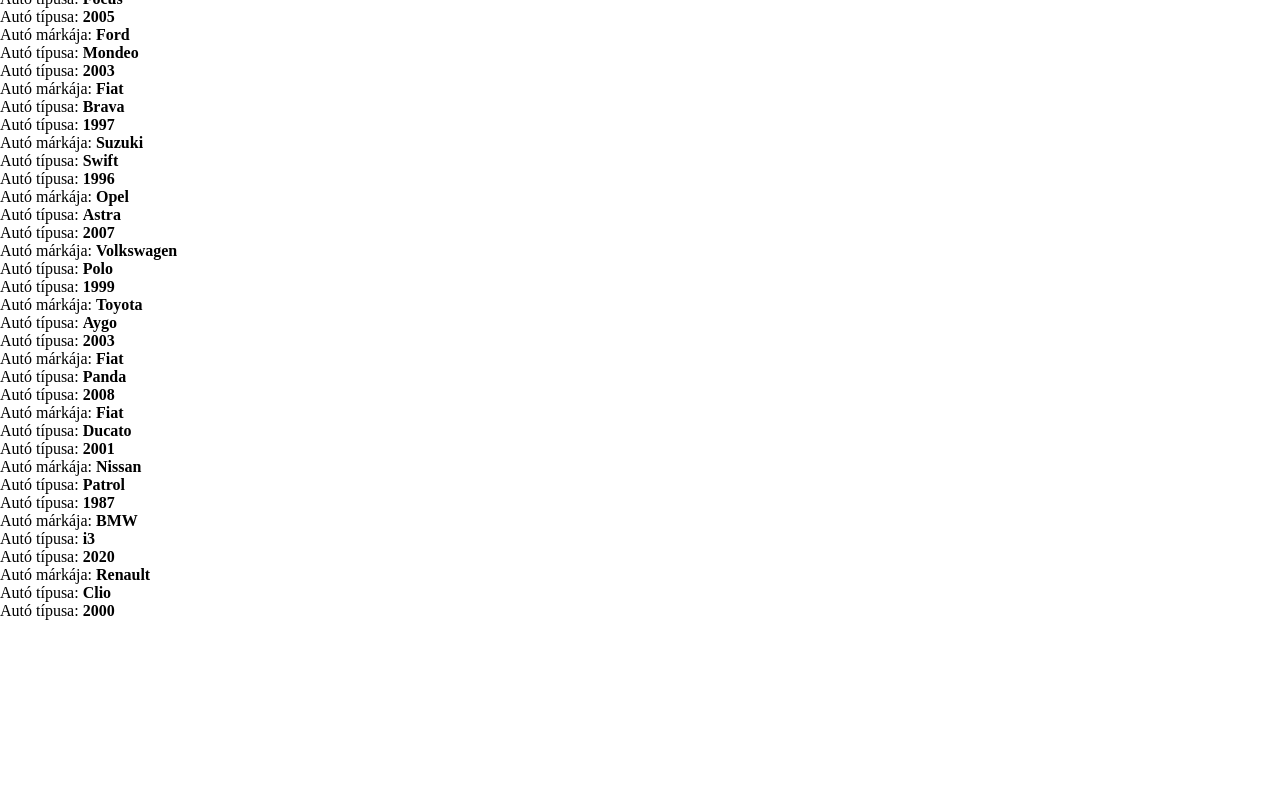
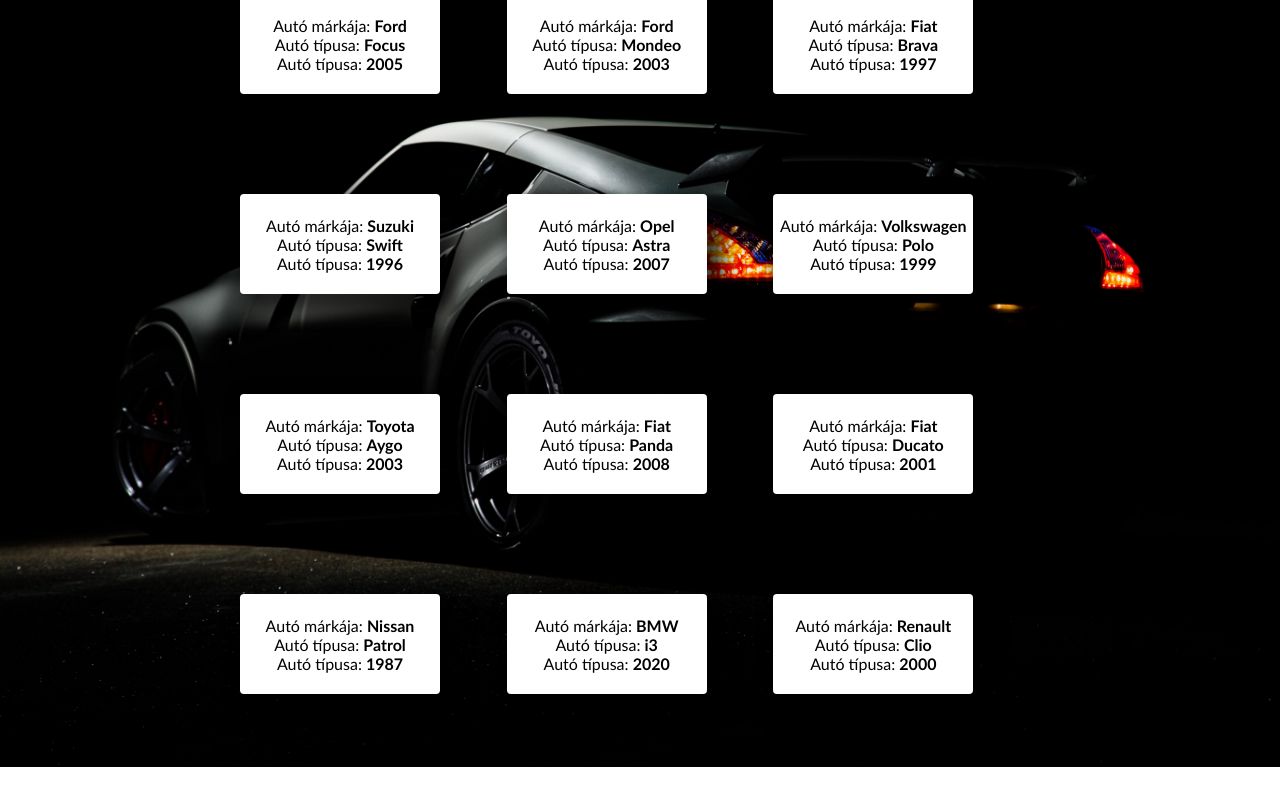
Before and after one commit to REQ966/cars, a plain HTML site: page index.html in a window 1280 px wide. Shown: the part 65-859 px from the top of the page. Before the commit the page ends 800 px from the top, so only its background shows below. Drawn offline with Linux system fonts and the light colour scheme.

Commit message:
Kész a style.css és egy kép hozzáadva a bodyhoz

```diff
--- a/style.css
+++ b/style.css
@@ -1,8 +1,46 @@
 *{
     margin: 0;
     padding: 0;
+    font-family: 'Gill Sans', 'Gill Sans MT', Calibri, 'Trebuchet MS', sans-serif;
+
+}
+
+body{
+    background-image: url(pexels-albin-berlin-919073.jpg);
+    background-position: center;
+    background-repeat: no-repeat;
+    background-size: cover;
+    height: 100vh;
 }
 
 h1{
     text-align: center;
+    margin: 10px;
+    color: white;
+    text-shadow: 4px 4px 1px rgba(255,255,255,0.14);
 }
+
+.car{
+    display: flex;
+    justify-content: center;
+    align-items: center;
+    flex-direction: column;
+    border: none;
+    background-color: white;
+    width: 200px;
+    border-radius: 4px;
+    box-sizing: border-box;
+    height: 100px;
+    box-shadow: 10px 10px 17px 7px rgba(0,0,0,0.75);
+-webkit-box-shadow: 10px 10px 17px 7px rgba(0,0,0,0.75);
+-moz-box-shadow: 10px 10px 17px 7px rgba(0,0,0,0.75);
+}
+
+#results{
+    display: grid;
+    grid-template-columns: repeat(3, 1fr);
+    margin: 0 auto;
+    height: 100vh;
+    width: 800px;
+    justify-content: center;
+}
```
Also changed, not shown: pexels-albin-berlin-919073.jpg (added).
